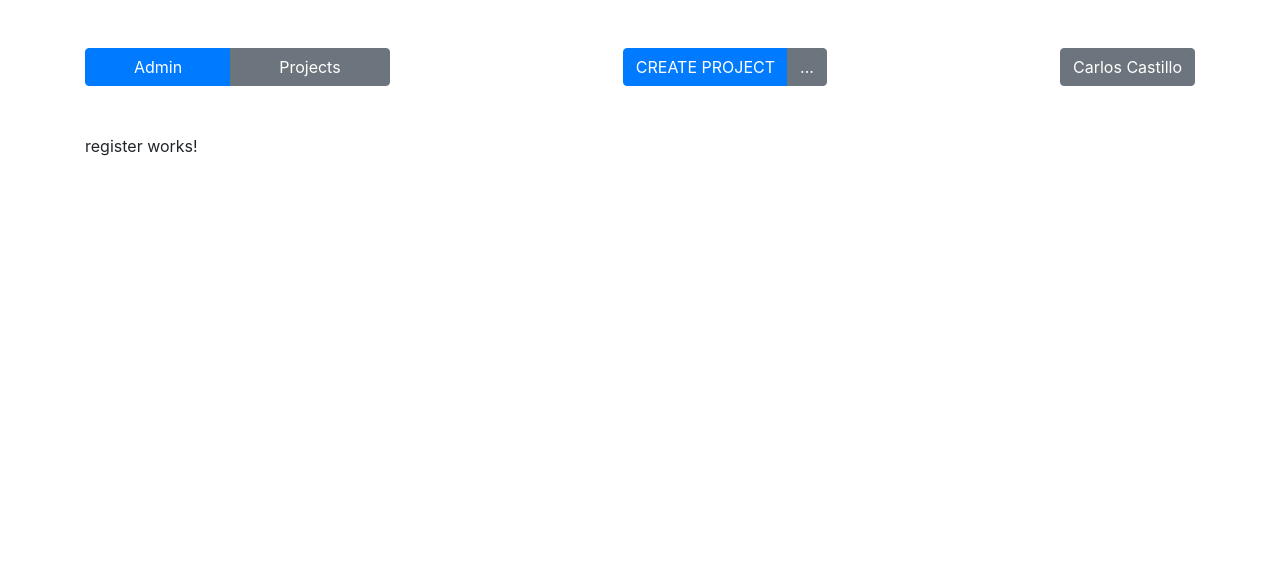
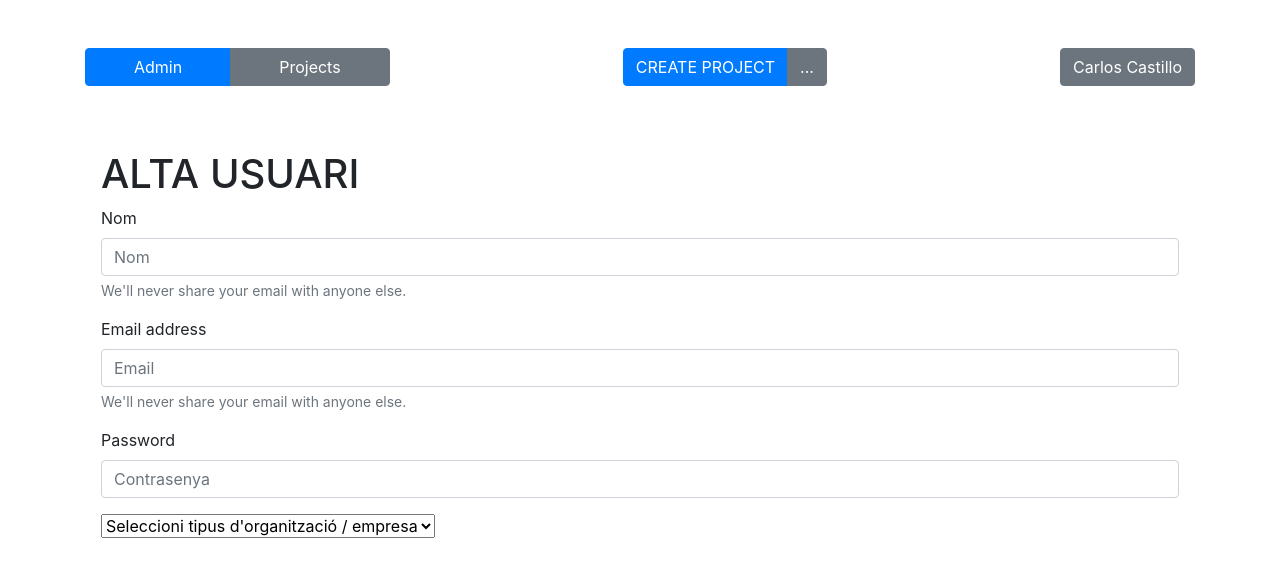
Before and after one commit to pedronieto84/ItProjects-Marketplace-Angular, an Angular app: page /registre in a window 1280 px wide. Shown: the top 574 px of the page. Built offline with nearby package versions, Linux system fonts and the light colour scheme.

Commit message:
Mockups del register preparats

```diff
--- a/src/app/pages/register/register.component.html
+++ b/src/app/pages/register/register.component.html
@@ -1 +1,47 @@
-<p>register works!</p>
+<div class="container p-3">
+  <h1>ALTA USUARI</h1>
+
+  <div class="form-group">
+    <label for="exampleInputEmail1">Nom</label>
+    <input
+      type="text"
+      class="form-control"
+      id="name"
+      aria-describedby="emailHelp"
+      placeholder="Nom"
+    />
+    <small id="emailHelp" class="form-text text-muted"
+      >We'll never share your email with anyone else.</small
+    >
+  </div>
+
+  <div class="form-group">
+    <label for="exampleInputEmail1">Email address</label>
+    <input
+      type="email"
+      class="form-control"
+      id="email"
+      aria-describedby="emailHelp"
+      placeholder="Email"
+    />
+    <small id="emailHelp" class="form-text text-muted"
+      >We'll never share your email with anyone else.</small
+    >
+  </div>
+  <div class="form-group">
+    <label for="exampleInputPassword1">Password</label>
+    <input
+      type="password"
+      class="form-control"
+      id="password"
+      placeholder="Contrasenya"
+    />
+  </div>
+  <select class="form-select" aria-label="Tipus d'organització">
+    <option selected>Seleccioni tipus d'organització / empresa</option>
+    <option value="1">Empresa pública</option>
+    <option value="3">Empresa privada</option>
+    <option value="2">3 er sector</option>
+    <option value="4">Altres</option>
+  </select>
+</div>
--- a/src/app/pages/register/register.module.ts
+++ b/src/app/pages/register/register.module.ts
@@ -2,13 +2,14 @@ import { NgModule } from '@angular/core';
 import { CommonModule } from '@angular/common';
 import { RegisterComponent } from './register.component';
 import { RegisterRoutingModule } from './register-routing.module';
+import { NgbModule } from '@ng-bootstrap/ng-bootstrap';
 
 
 
 @NgModule({
   declarations: [RegisterComponent],
   imports: [
-    CommonModule, RegisterRoutingModule
+    CommonModule, RegisterRoutingModule, NgbModule
   ]
 })
 export class RegisterModule { }
```
